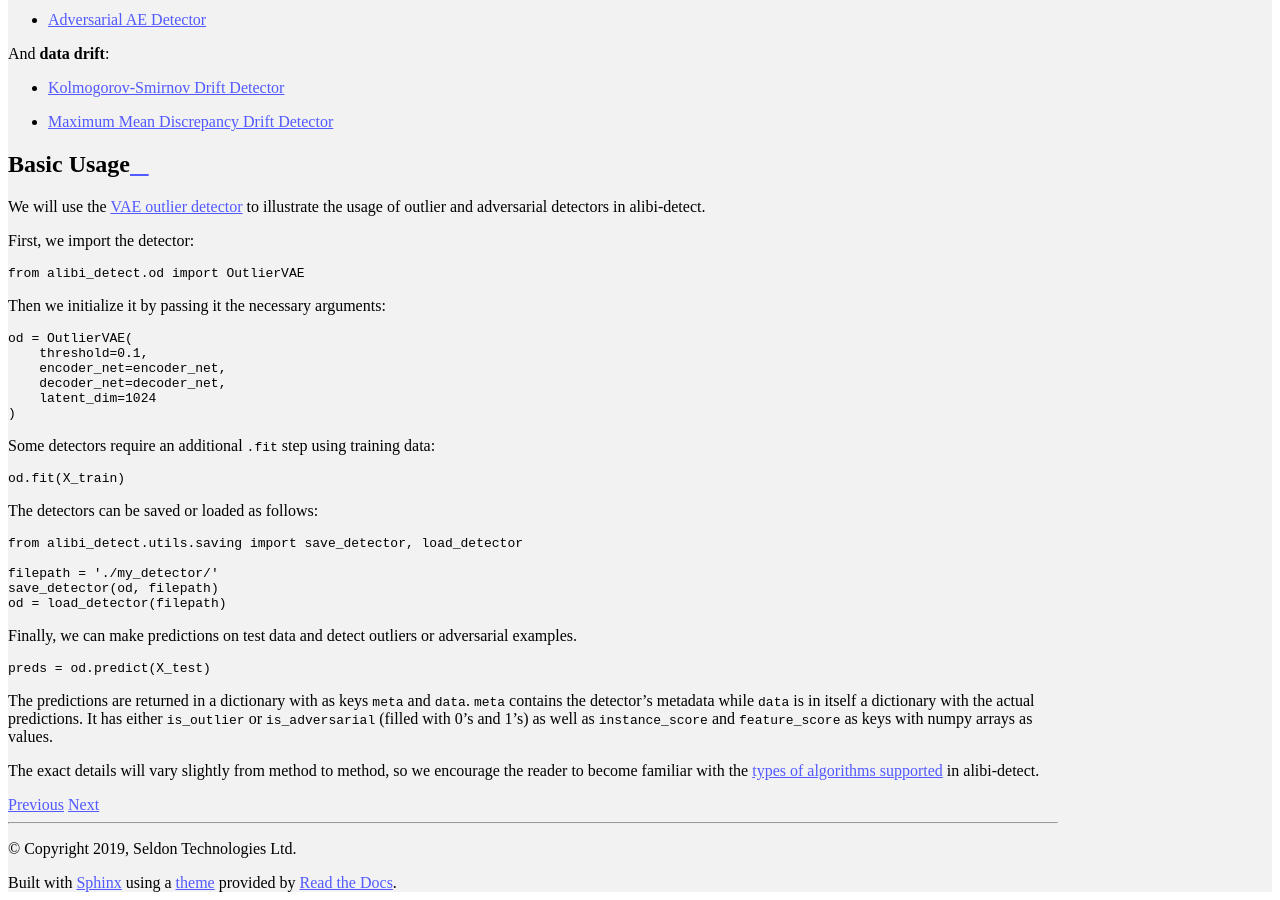
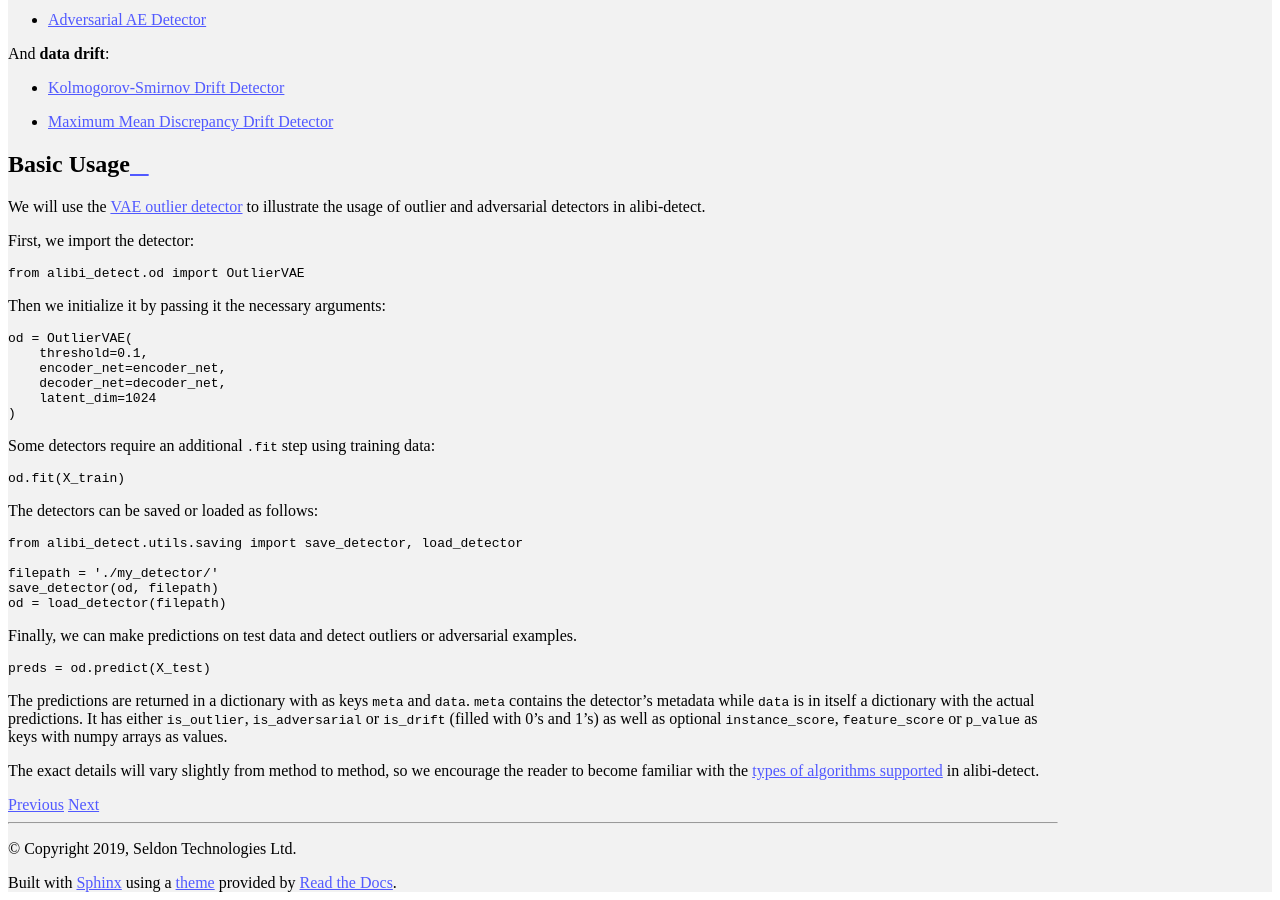
Before and after one commit to SeldonIO/alibi-detect, a Sphinx documentation site: the page built from doc/source/overview/getting_started.md, in a window 1280 px wide and 900 px high, scrolled down 1856 px. Built offline with Sphinx 7.4.7 and the Read the Docs theme 2.0.0, drawn with Linux system fonts in a browser that asks for light colours; pages that are not in the unit, such as notebooks, are missing from menus.

Commit message:
fix typos

````diff
--- a/doc/source/overview/getting_started.md
+++ b/doc/source/overview/getting_started.md
@@ -124,7 +124,7 @@ Finally, we can make predictions on test data and detect outliers or adversarial
 preds = od.predict(X_test)
 ```
 
-The predictions are returned in a dictionary with as keys `meta` and `data`. `meta` contains the detector's metadata while `data` is in itself a dictionary with the actual predictions. It has either `is_outlier` or `is_adversarial` (filled with 0's and 1's) as well as `instance_score` and `feature_score` as keys with numpy arrays as values.
+The predictions are returned in a dictionary with as keys `meta` and `data`. `meta` contains the detector's metadata while `data` is in itself a dictionary with the actual predictions. It has either `is_outlier`, `is_adversarial` or `is_drift` (filled with 0's and 1's) as well as optional `instance_score`, `feature_score` or `p_value` as keys with numpy arrays as values.
 
 The exact details will vary slightly from method to method, so we encourage the reader to become
 familiar with the [types of algorithms supported](../overview/algorithms.md) in alibi-detect.
````
Also changed, not shown: doc/source/methods/mmddrift.ipynb.
